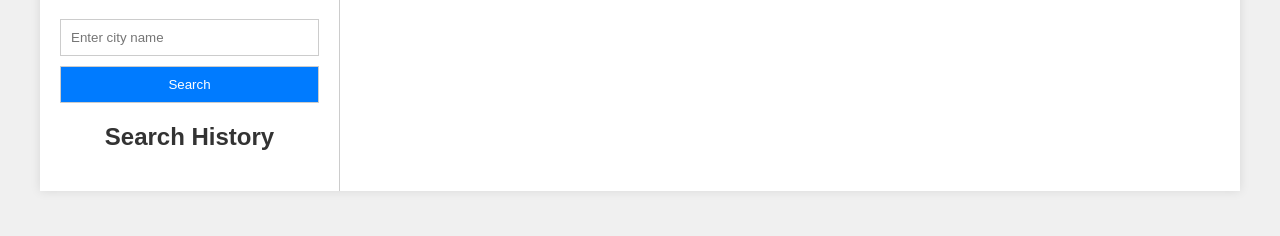
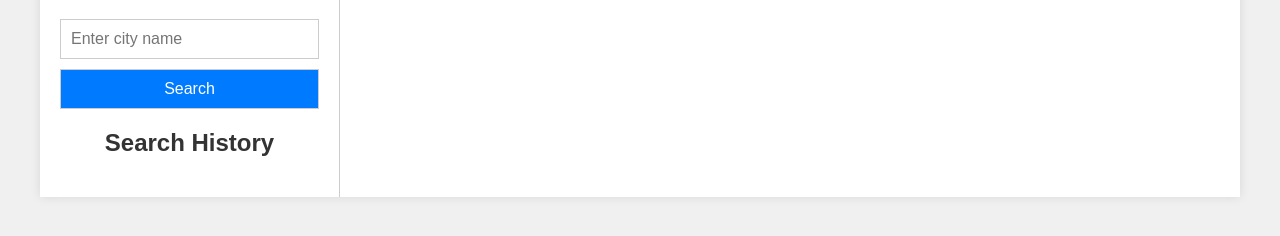
Before and after one commit to jerrietkuo/weathergadget, a plain HTML site: page index.html in a window 1280 px wide. Shown: the part 138-374 px from the top of the page. Drawn offline with Linux system fonts and the light colour scheme.

Commit message:
updated style.css
fixed typo

```diff
--- a/style.css
+++ b/style.css
@@ -38,12 +38,14 @@ form {
     display: flex;
     flex-direction: column;
     margin-bottom: 20px;
+    z-index: 10;
 }
 
 input {
     padding: 10px;
     margin-bottom: 10px;
     border: 1px solid #ccc;
+    font-size: 16px;
 }
 
 button {
@@ -52,6 +54,7 @@ button {
     background-color: #007BFF;
     color: white;
     cursor: pointer;
+    font-size: 16px;
 }
 
 button:hover {
@@ -109,7 +112,6 @@ button:hover {
     margin-right: 0;
 }
 
-/* Media Queries for Responsiveness */
 @media (max-width: 768px) {
     .container {
         flex-direction: column;
```
Also changed, not shown: 1 other file.
